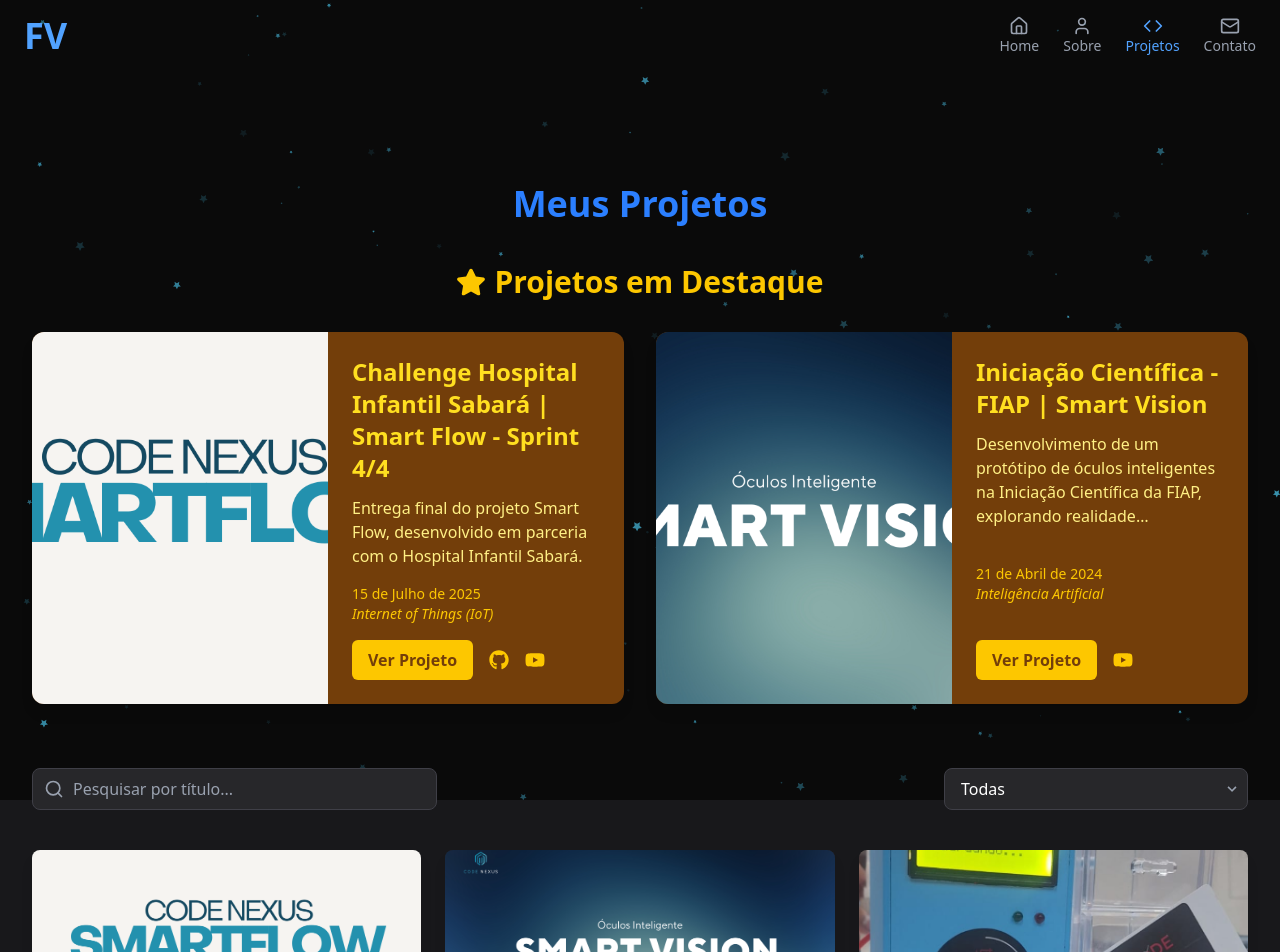
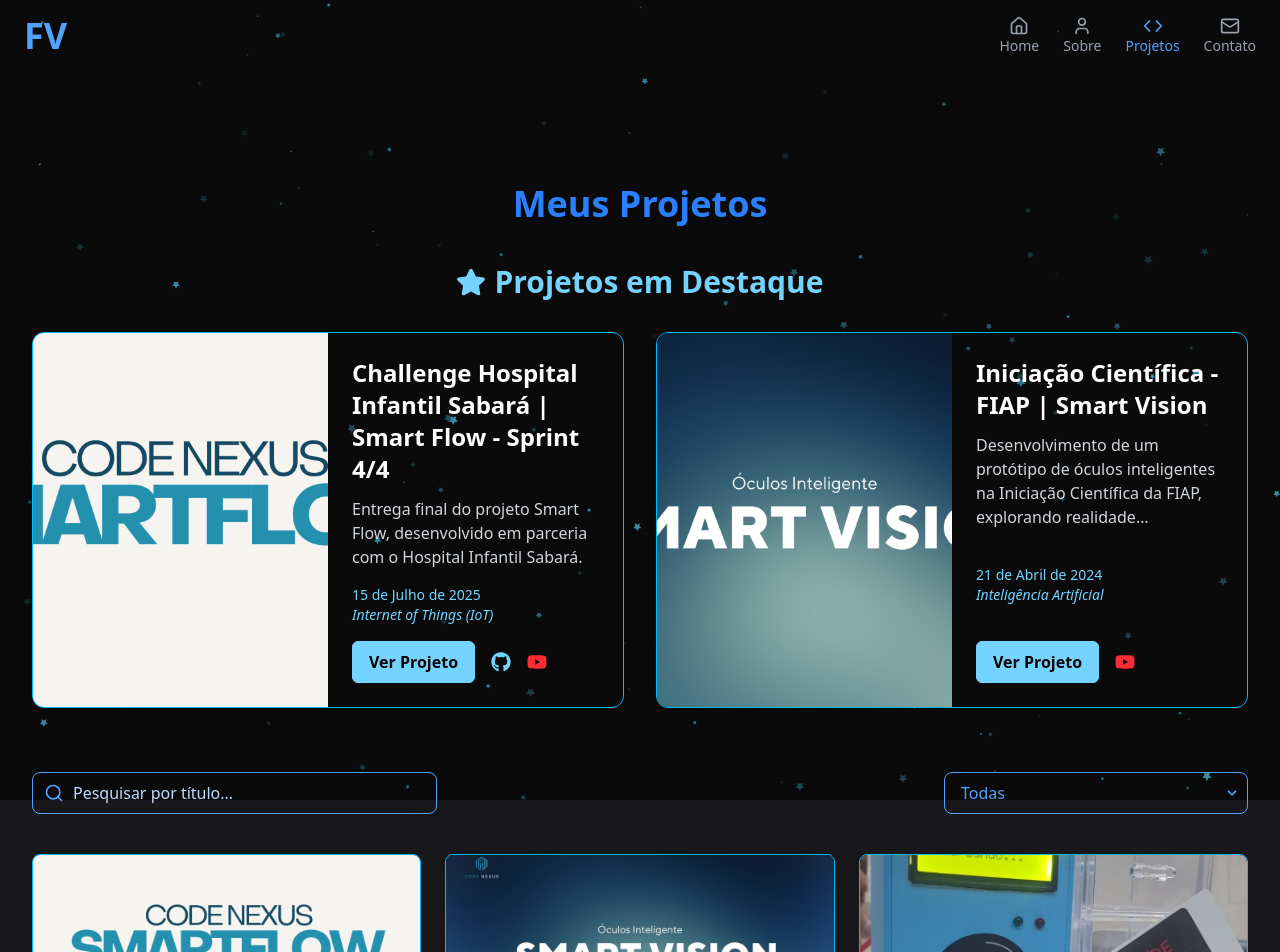
Before and after one commit to Franciscov25/portfolio, a React (Vite) app: page /projetos in a window 1280 px wide. Shown: the top 952 px of the page. Built offline with nearby package versions, Linux system fonts and the light colour scheme.

Commit message:
Feat: adicionando botao scroll to top

```diff
--- a/src/routes/Projetos.jsx
+++ b/src/routes/Projetos.jsx
@@ -3,6 +3,7 @@
 import projetosData from '../data/projetos.json';
 import { motion } from 'framer-motion';
 import { FaStar, FaGithub, FaLinkedin, FaYoutube } from 'react-icons/fa';
+import ScrollToTopButton from '../Components/ScrollToTopButton';
 
 const Projetos = () => {
   const [projetos, setProjetos] = useState([]);
@@ -12,7 +13,6 @@
 
   useEffect(() => {
     setProjetos(projetosData);
-
     const areas = ['Todas', ...new Set(projetosData.map(projeto => projeto.area))];
     setAvailableAreas(areas);
   }, []);
@@ -24,9 +24,7 @@
   });
 
   const projetosDestaque = projetos.slice(0, 2);
-
-  // Ícone style para links sociais
-  const iconClasses = "text-yellow-400 hover:text-yellow-300 transition-colors duration-300";
+  const iconClasses = "text-sky-300 hover:text-white transition-colors duration-300";
 
   return (
     <motion.section
@@ -42,9 +40,9 @@
           Meus Projetos
         </h2>
 
-        {/* Seção Destaque */}
+        {/* Destaques */}
         <section className="mb-16">
-          <h3 className="text-3xl font-semibold mb-8 flex items-center justify-center gap-2 text-yellow-400">
+          <h3 className="text-3xl font-semibold mb-8 flex items-center justify-center gap-2 text-sky-300">
             <FaStar /> Projetos em Destaque
           </h3>
 
@@ -52,7 +50,7 @@
             {projetosDestaque.map((projeto, index) => (
               <motion.div
                 key={projeto.id}
-                className="bg-yellow-900 bg-opacity-20 rounded-xl shadow-lg overflow-hidden flex flex-col md:flex-row hover:scale-[1.03] transition-transform duration-300"
+                className="border border-sky-400 bg-opacity-20 rounded-xl shadow-lg overflow-hidden flex flex-col md:flex-row hover:scale-[1.03] transition-transform duration-300"
                 initial={{ opacity: 0, y: 20 }}
                 animate={{ opacity: 1, y: 0 }}
                 transition={{ delay: index * 0.2 }}
@@ -66,21 +64,21 @@
                 </Link>
                 <div className="p-6 flex flex-col justify-between md:w-1/2">
                   <div>
-                    <h4 className="text-2xl font-bold mb-3 text-yellow-300">{projeto.titulo}</h4>
-                    <p className="text-yellow-200 mb-4 line-clamp-4">{projeto.descricao}</p>
+                    <h4 className="text-2xl font-bold mb-3 text-white">{projeto.titulo}</h4>
+                    <p className="text-gray-300 mb-4 line-clamp-4">{projeto.descricao}</p>
                   </div>
-                  <div className="text-yellow-400 text-sm mb-4">
+                  <div className="text-sky-300 text-sm mb-4">
                     <p>{projeto.data}</p>
                     <p className="italic">{projeto.area}</p>
                   </div>
                   <div className="flex flex-col sm:flex-row sm:items-center sm:gap-4">
                     <Link
                       to={`/projetos/${projeto.id}`}
-                      className="inline-block bg-yellow-400 hover:bg-yellow-500 text-yellow-900 font-semibold py-2 px-4 rounded-md text-center transition duration-300"
+                      className="inline-block bg-sky-300 border border-sky-300 hover:bg-transparent hover:border-white text-black hover:text-white font-semibold py-2 px-4 rounded-md text-center transition duration-300"
                     >
                       Ver Projeto
                     </Link>
-                    <div className="flex mt-3 sm:mt-0 space-x-4 text-yellow-400 text-xl">
+                    <div className="flex mt-3 sm:mt-0 space-x-4 text-xl">
                       {projeto.github && (
                         <a href={projeto.github} target="_blank" rel="noopener noreferrer" aria-label="GitHub" className={iconClasses}>
                           <FaGithub />
@@ -92,7 +90,7 @@
                         </a>
                       )}
                       {projeto.youtube && (
-                        <a href={projeto.youtube} target="_blank" rel="noopener noreferrer" aria-label="YouTube" className={iconClasses}>
+                        <a href={projeto.youtube} target="_blank" rel="noopener noreferrer" aria-label="YouTube" className="text-red-500 hover:text-red-300 transition-colors duration-300">
                           <FaYoutube />
                         </a>
                       )}
@@ -104,28 +102,17 @@
           </div>
         </section>
 
-        {/* Barra de pesquisa e Filtro por Área */}
+        {/* Filtro e pesquisa */}
         <div className="flex flex-col md:flex-row justify-between items-center mb-10 gap-6">
           <div className="relative w-full md:w-1/3">
             <input
               type="text"
               placeholder="Pesquisar por título..."
-              className="w-full pl-10 pr-4 py-2 rounded-lg bg-zinc-800 border border-zinc-700 text-white placeholder-gray-400 focus:outline-none focus:ring-2 focus:ring-blue-500"
+              className="w-full pl-10 pr-4 py-2 rounded-lg border border-blue-400 text-blue placeholder-blue-200 focus:outline-none focus:ring-2 focus:ring-blue-500"
               value={searchTerm}
               onChange={(e) => setSearchTerm(e.target.value)}
             />
-            <svg
-              className="absolute left-3 top-1/2 transform -translate-y-1/2 text-gray-400"
-              xmlns="http://www.w3.org/2000/svg"
-              width="20"
-              height="20"
-              viewBox="0 0 24 24"
-              fill="none"
-              stroke="currentColor"
-              strokeWidth="2"
-              strokeLinecap="round"
-              strokeLinejoin="round"
-            >
+            <svg className="absolute left-3 top-1/2 transform -translate-y-1/2 text-blue-400" xmlns="http://www.w3.org/2000/svg" width="20" height="20" viewBox="0 0 24 24" fill="none" stroke="currentColor" strokeWidth="2" strokeLinecap="round" strokeLinejoin="round">
               <circle cx="11" cy="11" r="8"></circle>
               <line x1="21" y1="21" x2="16.65" y2="16.65"></line>
             </svg>
@@ -133,7 +120,7 @@
 
           <div className="relative w-full md:w-1/4">
             <select
-              className="w-full pl-4 pr-10 py-2 rounded-lg bg-zinc-800 border border-zinc-700 text-white appearance-none focus:outline-none focus:ring-2 focus:ring-blue-500"
+              className="w-full pl-4 pr-10 py-2 rounded-lg border border-blue-400 text-blue-400 appearance-none focus:outline-none focus:ring-2 focus:ring-blue-500"
               value={selectedArea}
               onChange={(e) => setSelectedArea(e.target.value)}
             >
@@ -144,23 +131,19 @@
               ))}
             </select>
             <div className="pointer-events-none absolute inset-y-0 right-0 flex items-center px-2 text-gray-400">
-              <svg
-                className="fill-current h-4 w-4"
-                xmlns="http://www.w3.org/2000/svg"
-                viewBox="0 0 20 20"
-              >
+              <svg className="fill-current h-4 w-4 text-blue-400" xmlns="http://www.w3.org/2000/svg" viewBox="0 0 20 20">
                 <path d="M9.293 12.95l.707.707L15.657 8l-1.414-1.414L10 10.828 5.757 6.586 4.343 8z" />
               </svg>
             </div>
           </div>
         </div>
 
-        {/* Grade de projetos com animação */}
+        {/* Lista de projetos */}
         <div className="grid grid-cols-1 md:grid-cols-2 lg:grid-cols-3 gap-6">
           {filteredProjetos.map((projeto, index) => (
             <motion.div
               key={projeto.id}
-              className="bg-zinc-800 rounded-lg shadow-lg overflow-hidden flex flex-col transform transition duration-300 hover:scale-105 hover:shadow-2xl"
+              className="border border-sky-400 rounded-lg shadow-lg overflow-hidden flex flex-col transform transition duration-300 hover:scale-105 hover:shadow-2xl"
               initial={{ opacity: 0, scale: 0.95 }}
               animate={{ opacity: 1, scale: 1 }}
               transition={{ delay: index * 0.1 }}
@@ -186,7 +169,7 @@
                 <div className="mt-auto">
                   <Link
                     to={`/projetos/${projeto.id}`}
-                    className="inline-block w-full text-center bg-blue-400 hover:bg-blue-500 text-white font-semibold py-2 px-4 rounded-md transition duration-300 mb-3"
+                    className="inline-block w-full text-center border border-blue-400 bg-blue-400 hover:bg-transparent hover:border-blue-400 text-white font-semibold py-2 px-4 rounded-md transition duration-300 mb-3"
                   >
                     Ver Projeto
                   </Link>
@@ -202,7 +185,7 @@
                       </a>
                     )}
                     {projeto.youtube && (
-                      <a href={projeto.youtube} target="_blank" rel="noopener noreferrer" aria-label="YouTube" className="hover:text-blue-300 transition-colors duration-300">
+                      <a href={projeto.youtube} target="_blank" rel="noopener noreferrer" aria-label="YouTube" className="text-red-500 hover:text-red-300 transition-colors duration-300">
                         <FaYoutube />
                       </a>
                     )}
@@ -216,6 +199,7 @@
         {filteredProjetos.length === 0 && (
           <p className="text-center text-gray-400 mt-8">Nenhum projeto encontrado para os filtros selecionados.</p>
         )}
+        <ScrollToTopButton />
       </div>
     </motion.section>
   );
```
